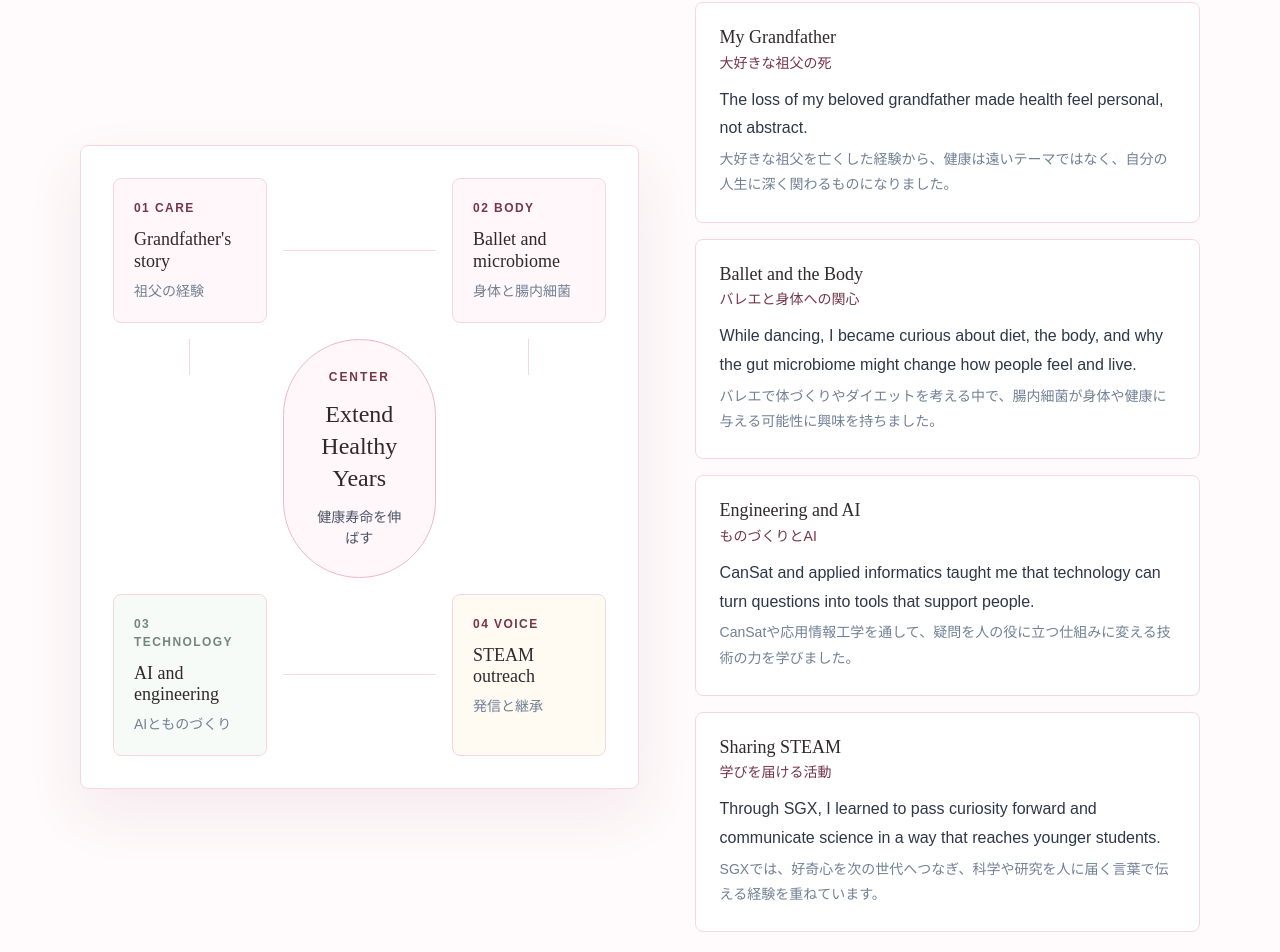
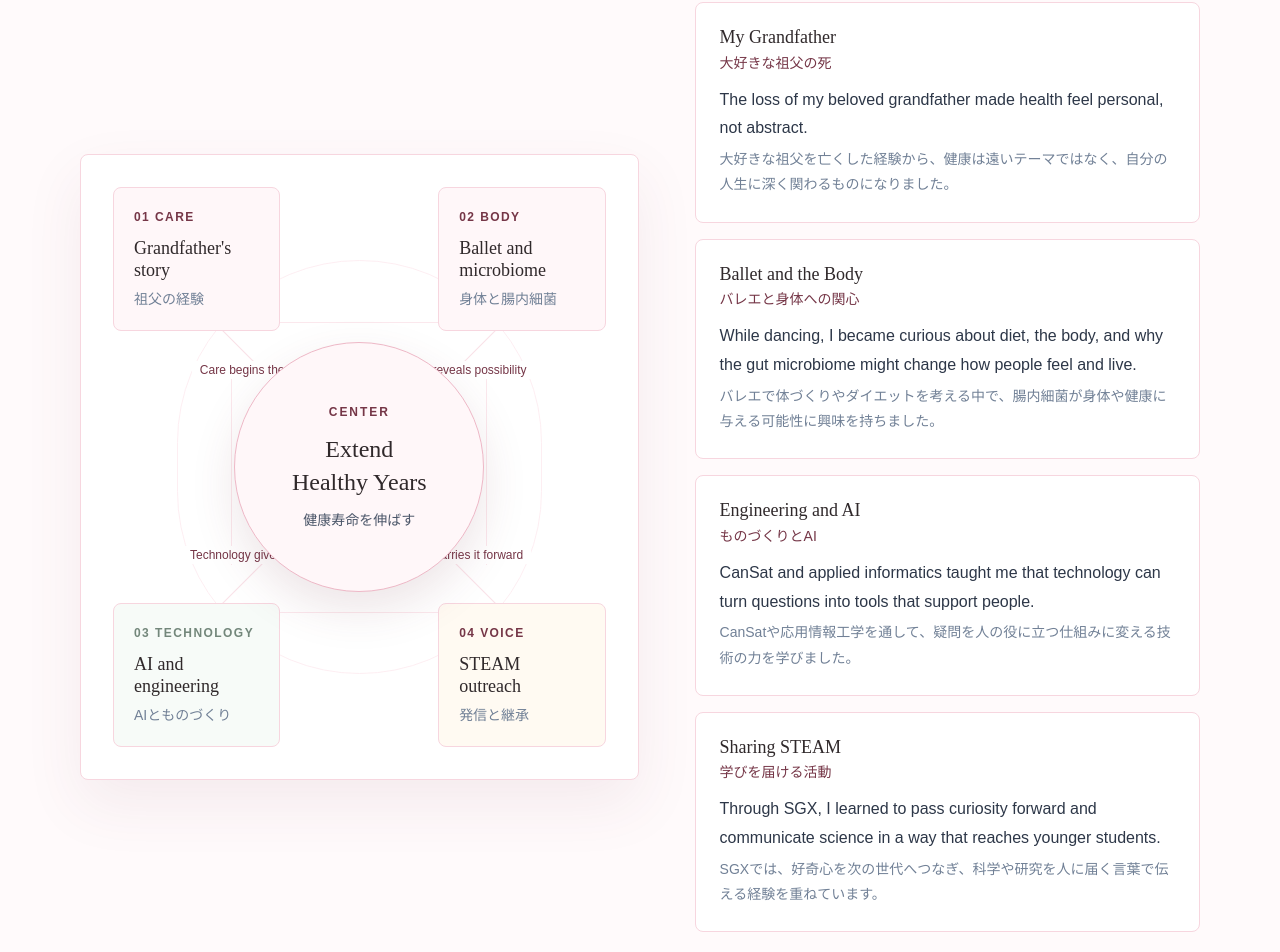
Before and after one commit to Sherry-misato/Misato-Hayashi-sherry-portfolio, a Next.js app: page / in a window 1280 px wide. Shown: the part 1860-2812 px from the top of the page. Built offline with nearby package versions, Linux system fonts and the light colour scheme.

Commit message:
Connect life map elements

```diff
--- a/app/page.tsx
+++ b/app/page.tsx
@@ -252,40 +252,51 @@ export default function Home() {
           <Text mt={2} color="gray.500">経験の中心にあるもの</Text>
           <Grid templateColumns={{ base: "1fr", lg: "1.05fr .95fr" }} gap={{ base: 10, lg: 14 }} alignItems="center" mt={10}>
             <Box bg="white" border="1px solid" borderColor="rose.200" borderRadius="8px" p={{ base: 5, md: 8 }} boxShadow="0 24px 60px rgba(117,54,71,.08)">
-              <Box display={{ base: "none", md: "block" }}>
-                <Grid templateColumns="1fr 1fr 1fr" templateRows="auto auto auto" gap={4} alignItems="stretch">
-                  <Box bg="#fff7f9" border="1px solid" borderColor="rose.200" borderRadius="8px" p={5}>
+              <Box display={{ base: "none", md: "block" }} position="relative" minH="560px">
+                <Box position="absolute" top="50%" left="50%" w="1px" h="72%" bg="rose.200" transform="translate(-50%, -50%) rotate(45deg)" opacity=".75" />
+                <Box position="absolute" top="50%" left="50%" w="1px" h="72%" bg="rose.200" transform="translate(-50%, -50%) rotate(-45deg)" opacity=".75" />
+                <Box position="absolute" top="24%" left="50%" w="36%" h="1px" bg="rose.200" transform="translateX(-50%)" opacity=".55" />
+                <Box position="absolute" bottom="24%" left="50%" w="36%" h="1px" bg="rose.200" transform="translateX(-50%)" opacity=".55" />
+                <Box position="absolute" top="50%" left="24%" w="1px" h="35%" bg="rose.200" transform="translateY(-50%)" opacity=".55" />
+                <Box position="absolute" top="50%" right="24%" w="1px" h="35%" bg="rose.200" transform="translateY(-50%)" opacity=".55" />
+                <Box position="absolute" inset="13%" border="1px solid" borderColor="rose.100" borderRadius="full" opacity=".85" />
+                <Box position="absolute" top="0" left="0" w="34%" bg="#fff7f9" border="1px solid" borderColor="rose.200" borderRadius="8px" p={5} zIndex="1">
                     <Text color="rose.700" fontSize="xs" letterSpacing=".12em" fontWeight="bold">01 CARE</Text>
                     <Heading as="p" mt={3} fontSize="lg" fontWeight="500">Grandfather&apos;s story</Heading>
                     <Text mt={2} color="gray.500" fontSize="sm">祖父の経験</Text>
                   </Box>
-                  <Box borderBottom="1px solid" borderColor="rose.200" alignSelf="center" />
-                  <Box bg="#fff7f9" border="1px solid" borderColor="rose.200" borderRadius="8px" p={5}>
+                <Box position="absolute" top="0" right="0" w="34%" bg="#fff7f9" border="1px solid" borderColor="rose.200" borderRadius="8px" p={5} zIndex="1">
                     <Text color="rose.700" fontSize="xs" letterSpacing=".12em" fontWeight="bold">02 BODY</Text>
                     <Heading as="p" mt={3} fontSize="lg" fontWeight="500">Ballet and microbiome</Heading>
                     <Text mt={2} color="gray.500" fontSize="sm">身体と腸内細菌</Text>
                   </Box>
-                  <Box borderRight="1px solid" borderColor="rose.200" justifySelf="center" h="36px" />
-                  <Flex bg="rose.50" border="1px solid" borderColor="rose.300" borderRadius="full" minH="190px" align="center" justify="center" textAlign="center" p={7}>
+                <Flex position="absolute" top="50%" left="50%" transform="translate(-50%, -50%)" w="250px" minH="250px" bg="rose.50" border="1px solid" borderColor="rose.300" borderRadius="full" align="center" justify="center" textAlign="center" p={7} zIndex="2" boxShadow="0 18px 45px rgba(117,54,71,.13)">
                     <Box>
                       <Text color="rose.700" fontSize="xs" letterSpacing=".16em" fontWeight="bold">CENTER</Text>
                       <Heading as="p" mt={3} fontSize={{ md: "2xl" }} fontWeight="500" lineHeight="1.35">Extend<br />Healthy Years</Heading>
                       <Text mt={3} color="gray.600" fontSize="sm">健康寿命を伸ばす</Text>
                     </Box>
                   </Flex>
-                  <Box borderLeft="1px solid" borderColor="rose.200" justifySelf="center" h="36px" />
-                  <Box bg="#f7fbf8" border="1px solid" borderColor="rose.200" borderRadius="8px" p={5}>
+                {[
+                  ["16%", "31%", "Care begins the question"],
+                  ["57%", "31%", "Body reveals possibility"],
+                  ["14%", "64%", "Technology gives shape"],
+                  ["57%", "64%", "Voice carries it forward"],
+                ].map(([left, top, text]) => (
+                  <Text key={text} position="absolute" left={left} top={top} color="rose.700" fontSize="xs" bg="white" px={2} zIndex="1">
+                    {text}
+                  </Text>
+                ))}
+                <Box position="absolute" bottom="0" left="0" w="34%" bg="#f7fbf8" border="1px solid" borderColor="rose.200" borderRadius="8px" p={5} zIndex="1">
                     <Text color="sage" fontSize="xs" letterSpacing=".12em" fontWeight="bold">03 TECHNOLOGY</Text>
                     <Heading as="p" mt={3} fontSize="lg" fontWeight="500">AI and engineering</Heading>
                     <Text mt={2} color="gray.500" fontSize="sm">AIとものづくり</Text>
                   </Box>
-                  <Box borderTop="1px solid" borderColor="rose.200" alignSelf="center" />
-                  <Box bg="#fffaf2" border="1px solid" borderColor="rose.200" borderRadius="8px" p={5}>
+                <Box position="absolute" bottom="0" right="0" w="34%" bg="#fffaf2" border="1px solid" borderColor="rose.200" borderRadius="8px" p={5} zIndex="1">
                     <Text color="rose.700" fontSize="xs" letterSpacing=".12em" fontWeight="bold">04 VOICE</Text>
                     <Heading as="p" mt={3} fontSize="lg" fontWeight="500">STEAM outreach</Heading>
                     <Text mt={2} color="gray.500" fontSize="sm">発信と継承</Text>
                   </Box>
-                </Grid>
               </Box>
               <Stack display={{ base: "flex", md: "none" }} spacing={4}>
                 <Flex bg="rose.50" border="1px solid" borderColor="rose.300" borderRadius="8px" minH="150px" align="center" justify="center" textAlign="center" p={6}>
```
